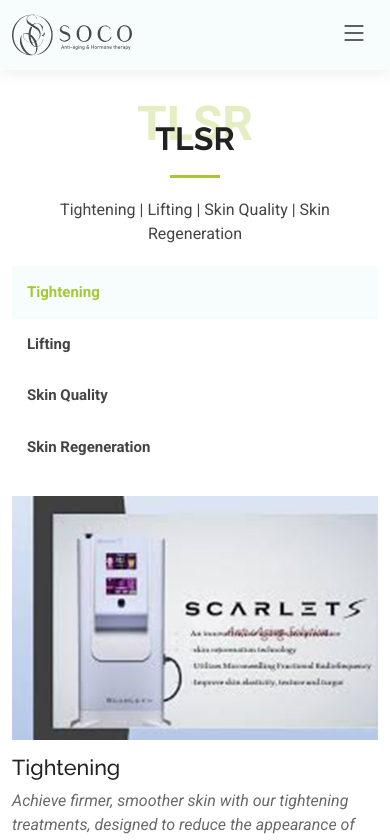
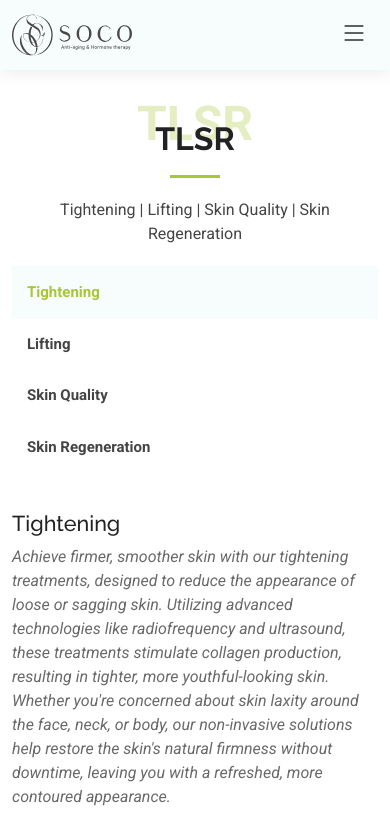
Before and after one commit to squnx/SoCo-Wellness-MedSpa, a React (Vite) app: page /tlsr in a window 390 px wide. Shown: the top 840 px of the page. Built offline with nearby package versions, Linux system fonts and the light colour scheme; a web font is replaced by a local one.

Commit message:
hide tab images on mobile device

```diff
--- a/src/pages/Tlsr.jsx
+++ b/src/pages/Tlsr.jsx
@@ -38,7 +38,7 @@
                       <h4>Tightening</h4>
                       <p className="fst-italic">Achieve firmer, smoother skin with our tightening treatments, designed to reduce the appearance of loose or sagging skin. Utilizing advanced technologies like radiofrequency and ultrasound, these treatments stimulate collagen production, resulting in tighter, more youthful-looking skin. Whether you're concerned about skin laxity around the face, neck, or body, our non-invasive solutions help restore the skin's natural firmness without downtime, leaving you with a refreshed, more contoured appearance.</p>
                     </div>
-                    <div className="col-lg-4 text-center order-1 order-lg-2 d-sm-none d-md-block">
+                    <div className="col-lg-4 text-center order-1 order-lg-2 d-none d-sm-block">
                       <img src="/assets/images/temp/tightening.jpg" alt="" className="img-fluid" />
                     </div>
                   </div>
@@ -49,7 +49,7 @@
                       <h4>Lifting</h4>
                       <p className="fst-italic">Restore a youthful contour with our lifting treatments, specifically crafted to lift and firm areas that have lost elasticity. These non-invasive procedures work by stimulating the underlying tissues, promoting collagen and elastin production for a natural lift. Perfect for areas like the jawline, cheeks, and brows, our lifting treatments provide noticeable results without the need for surgery. Reclaim a more youthful, rejuvenated look with a treatment that lifts, defines, and smooths the skin.</p>
                     </div>
-                    <div className="col-lg-4 text-center order-1 order-lg-2 d-sm-none d-md-block">
+                    <div className="col-lg-4 text-center order-1 order-lg-2 d-none d-sm-block">
                       <img src="/assets/images/temp/lifting.jpg" alt="" className="img-fluid" />
                     </div>
                   </div>
@@ -60,7 +60,7 @@
                       <h4>Skin Quality</h4>
                       <p className="fst-italic">Enhance the overall appearance and health of your skin with our skin quality treatments, designed to address common skin concerns such as dullness, uneven texture, and fine lines. Our treatments focus on improving skin tone, texture, and radiance by stimulating cell renewal and boosting collagen production. With regular treatments, you'll notice smoother, brighter skin with improved elasticity, creating a youthful glow that lasts. Achieve a natural, radiant complexion with our skin quality enhancement options.</p>
                     </div>
-                    <div className="col-lg-4 text-center order-1 order-lg-2 d-sm-none d-md-block">
+                    <div className="col-lg-4 text-center order-1 order-lg-2 d-none d-sm-block">
                       <img src="/assets/images/temp/skin-quality.jpg" alt="" className="img-fluid" />
                     </div>
                   </div>
@@ -71,7 +71,7 @@
                       <h4>Skin Regeneration</h4>
                       <p className="fst-italic">Revitalize and rejuvenate your skin with our skin regeneration treatments, which promote the natural healing and renewal of skin cells. By stimulating deep layers of the skin, these treatments help to reduce the signs of aging, repair damage from environmental stressors, and improve the overall health of your skin. With advanced techniques like microneedling, growth factors, and stem cell therapy, our skin regeneration services help restore your skin's youthful texture and tone, leaving it smoother, healthier, and more vibrant.</p>
                     </div>
-                    <div className="col-lg-4 text-center order-1 order-lg-2 d-sm-none d-md-block">
+                    <div className="col-lg-4 text-center order-1 order-lg-2 d-none d-sm-block">
                       <img src="/assets/images/temp/skin-regeneration.jpg" alt="" className="img-fluid" />
                     </div>
                   </div>
```
